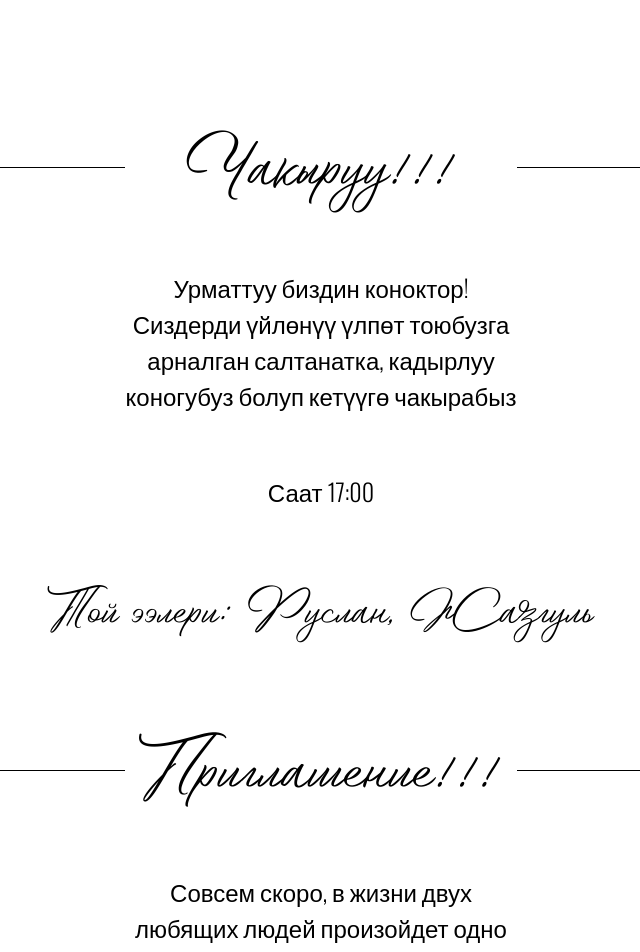
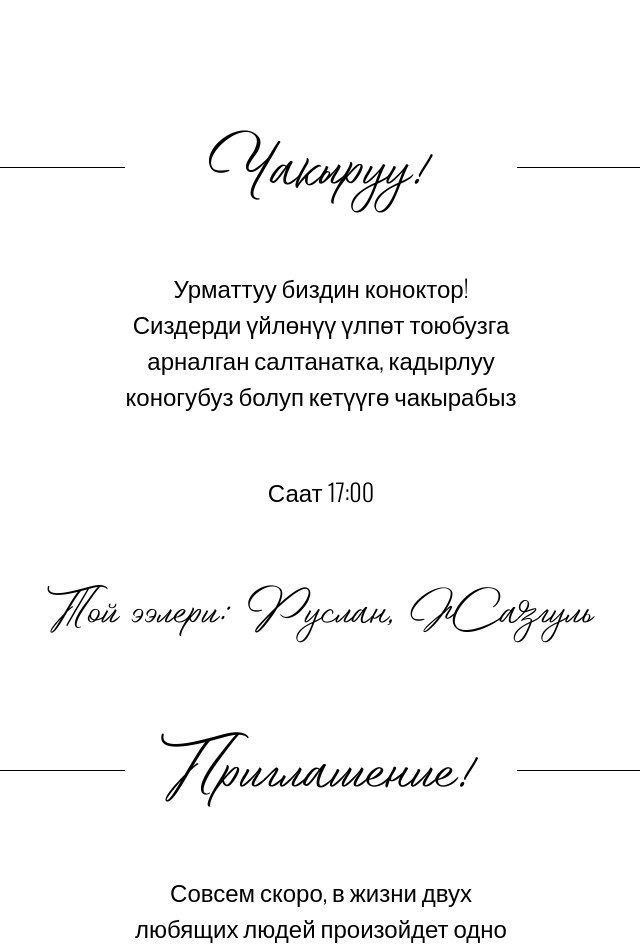
Before and after one commit to KGstievK/Aya-Qyz_Uzatuu, a Next.js app: page / in a window 1280 px wide. Shown: the part 1340-2292 px from the top of the page, without its empty margins (319-959 px from the left). Built offline with nearby package versions, Linux system fonts and the light colour scheme; a web font is replaced by a local one.

Commit message:
update site

```diff
--- a/src/components/pages/Timer/Timer.tsx
+++ b/src/components/pages/Timer/Timer.tsx
@@ -12,7 +12,7 @@ const Timer: React.FC = () => {
         <div className={scss.content}>
           <div className={scss.titlee}>
             <div className={scss.line}></div>
-            <h1>Чакыруу!!!</h1>
+            <h1>Чакыруу!</h1>
             <div className={scss.line}></div>
           </div>
           <div className={scss.ourDay}>
@@ -26,7 +26,7 @@ const Timer: React.FC = () => {
           </div>
           <div className={scss.titlee}>
             <div className={scss.line}></div>
-            <h1>Приглашение!!!</h1>
+            <h1>Приглашение!</h1>
             <div className={scss.line}></div>
           </div>
           <div className={scss.ourDay}>
```
